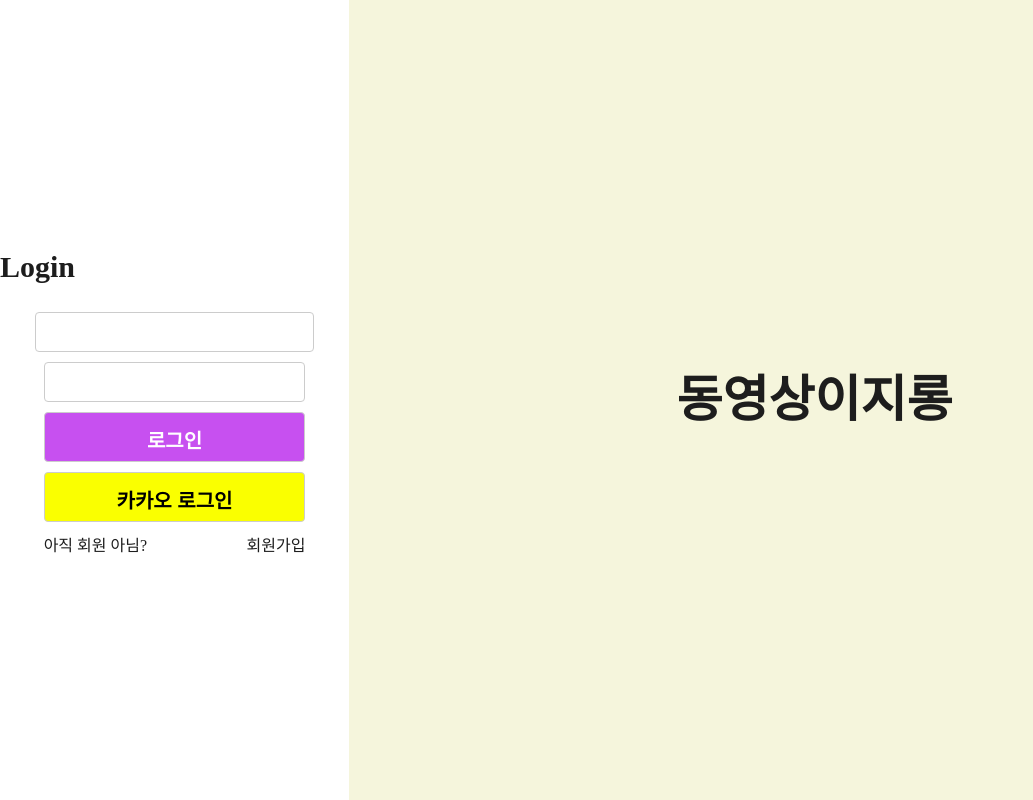
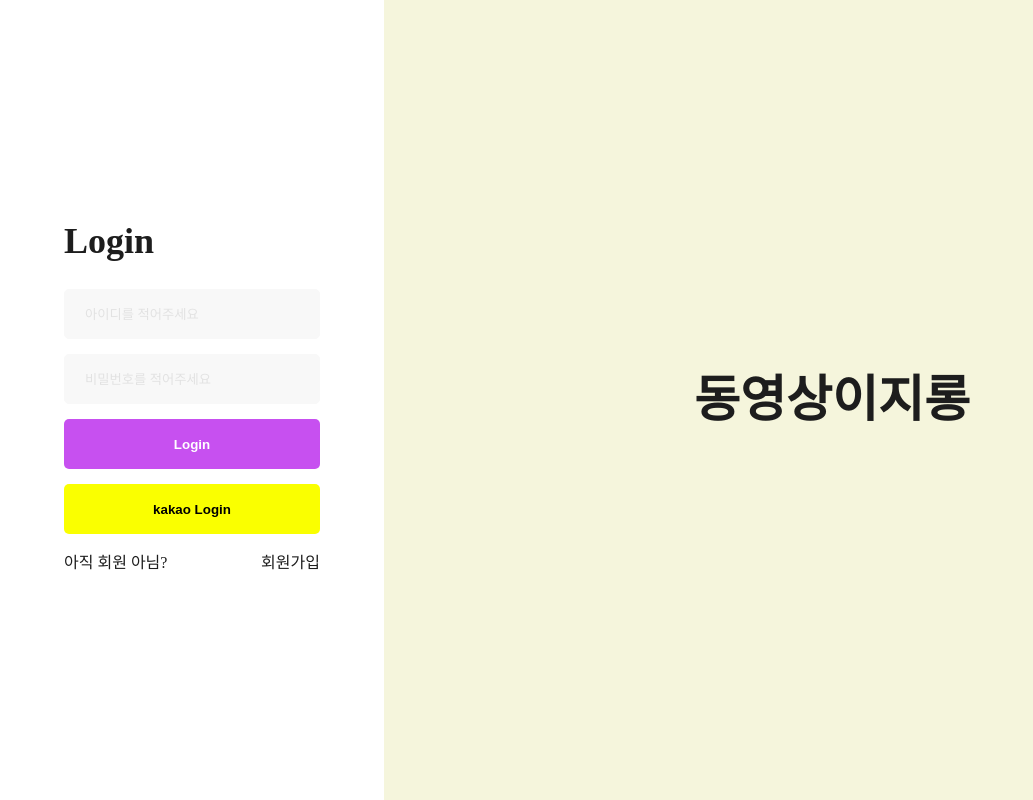
Before and after one commit to toyProjectFE/calendar_v2, a React (Create React App) app: page /login in a window 1280 px wide. Shown: the whole page, without its empty margins (0-1033 px from the left). Built offline with nearby package versions, Linux system fonts and the light colour scheme.

Commit message:
로그인 스타일 변경

```diff
--- a/src/components/Login/Login.jsx
+++ b/src/components/Login/Login.jsx
@@ -3,31 +3,32 @@ import {
   Liha,
   MainContainer,
   IdInput,
-  PasswordInput,
   StyledDiv,
   LoginTitle,
   LoginBtn,
   LoginBtnKaKAo,
   DivContainer,
   FormContainer,
+  Loginbox,
 } from "./styles";
 
 function Login() {
   return (
     <MainContainer>
       <StyledDiv>
+        <Loginbox>
           <LoginTitle>Login</LoginTitle>
-
           <FormContainer>
-          <IdInput />
-          <PasswordInput type="password" />
-          <LoginBtn>로그인</LoginBtn>
-          <LoginBtnKaKAo>카카오 로그인</LoginBtnKaKAo>
+            <IdInput placeholder="아이디를 적어주세요" />
+            <IdInput type="password" placeholder="비밀번호를 적어주세요" />
+            <LoginBtn>Login</LoginBtn>
+            <LoginBtnKaKAo>kakao Login</LoginBtnKaKAo>
             <DivContainer>
               <span>아직 회원 아님?</span>
               <span>회원가입</span>
             </DivContainer>
           </FormContainer>
+        </Loginbox>
       </StyledDiv>
       <Liha>동영상이지롱</Liha>
     </MainContainer>
--- a/src/components/Login/styles.js
+++ b/src/components/Login/styles.js
@@ -6,41 +6,84 @@ const MainContainer = styled.div`
 `;
 
 const StyledDiv = styled.div`
-  justify-content: center;
   width: 30%;
+  align-self: center;
+  padding: 0 5%;
+  box-sizing: border-box;
+`;
+const Loginbox = styled.div`
   display: flex;
-  flex-direction: column;
+  flex-wrap: wrap;
+`
+const LoginTitle = styled.h3`
+    font-size: 36px;
+    line-height: 1;
+    font-weight: 600;
+    margin-bottom: 30px;
+    width: 100%;
 `;
-
 const FormContainer = styled.form`
   display: flex;
-  flex-direction: column;
-
-  align-items: center;
-`;
-
-const FlexDiv = styled.div`
-  display: flex;
+  width: 100%;
+  flex-wrap:wrap
 `;
 
 const IdInput = styled.input`
-  width: 80%;
-  height: 40px;
-  margin-bottom: 10px;
-  border: 1px solid #ccc;
-  border-radius: 4px;
-  padding: 12px 20px;
-  box-sizing: border-box;
+  width:100%;
+    height:50px;
+    background: #F8F8F8;
+    border-radius: 5px;
+    padding:20px;
+    box-sizing: border-box;
+    border: 0;
+    outline: 0;
+    border: 1px solid #F8F8F8;
+    margin-bottom:15px;
+    &::placeholder{
+        color:#E2E2E2;
+        font-family: 'Pretendard';
+    }
+    &:focus{
+        border: 1px solid #c650f0;
+    }
 `;
 
-const PasswordInput = styled.input`
-  width: 75%;
-  height: 40px;
-  margin-bottom: 10px;
-  border: 1px solid #ccc;
-  border-radius: 4px;
-  padding: 12px 20px;
+const LoginBtn = styled.button`
+  width: 100%;
+  height: 50px;
+  margin-bottom: 15px;
+  border-radius: 5px;
   box-sizing: border-box;
+  background-color: rgb(199, 80, 240);
+  color: #fff;
+  font-weight: 600;
+  cursor: pointer;
+  line-height:50px;
+  text-align: center;
+  outline: 0;
+  border: 0;
+`;
+
+const LoginBtnKaKAo = styled.button`
+  width:100%;
+  height: 50px;
+  margin-bottom: 15px;
+  border-radius: 5px;
+  box-sizing: border-box;
+  background-color: rgb(250, 255, 0);
+  color: #000;
+  font-weight: 600;
+  cursor: pointer;
+  line-height:50px;
+  text-align: center;
+  outline: 0;
+  border: 0;
+`;
+const DivContainer = styled.div`
+  display: flex;
+  justify-content: space-between;
+  align-items: center;
+  width: 100%;
 `;
 
 const Liha = styled.div`
@@ -50,65 +93,19 @@ const Liha = styled.div`
   align-items: center;
   font-weight: 600;
   font-size: 50px;
-  width: 80%;
+  width: 70%;
 `;
 
-const LoginTitle = styled.span`
-  font-size: 30px;
-  font-weight: 600;
-  margin-bottom: 20px;
-`;
-
-const LoginBtn = styled.button`
-  width: 75%;
-  height: 50px;
-  margin-bottom: 10px;
-  border: 1px solid #ccc;
-  border-radius: 4px;
-  padding: 12px 20px;
-  box-sizing: border-box;
-  background-color: rgb(199, 80, 240);
-  color: white;
-  font-size: 20px;
-  font-weight: 600;
-  cursor: pointer;
-  align-items: center;
-  justify-content: center;
-`;
-
-const LoginBtnKaKAo = styled.button`
-  width: 75%;
-  height: 50px;
-  margin-bottom: 10px;
-  border: 1px solid #ccc;
-  border-radius: 4px;
-  padding: 12px 20px;
-  box-sizing: border-box;
-  background-color: rgb(250, 255, 0);
-  color: black;
-  font-size: 20px;
-  font-weight: 600;
-  cursor: pointer;
-  align-items: center;
-  justify-content: center;
-`;
-const DivContainer = styled.div`
-  display: flex;
-  flex-direction: row;
-  justify-content: space-between;
-  width: 75%;
-`;
 
 export {
   LoginTitle,
   Liha,
   MainContainer,
   StyledDiv,
-  FlexDiv,
   IdInput,
-  PasswordInput,
   LoginBtn,
   LoginBtnKaKAo,
   DivContainer,
   FormContainer,
+  Loginbox
 };
```
Lines whose indentation alone changed are shown as unchanged.
